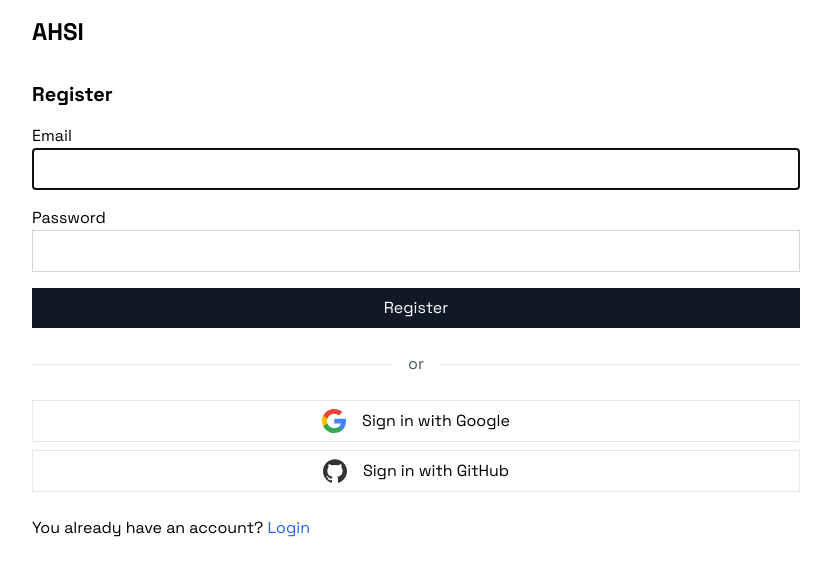
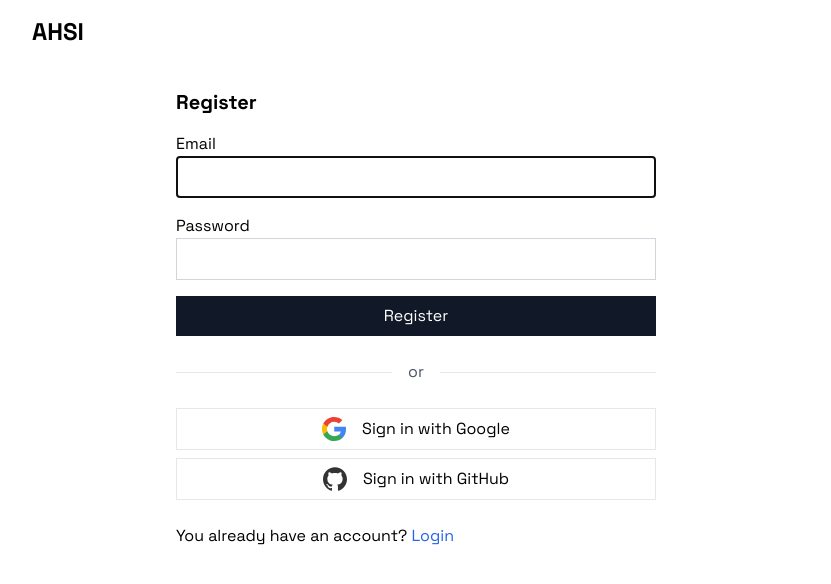
Before and after one commit to nelrnd/social-media, a Next.js app: page /register in a window 1280 px wide. Shown: the top 584 px of the page, without its empty margins (224-1055 px from the left). Built offline with nearby package versions, Linux system fonts and the light colour scheme.

Commit message:
Reduce login and register form width

```diff
--- a/app/(auth)/login/page.tsx
+++ b/app/(auth)/login/page.tsx
@@ -5,7 +5,7 @@ import SocialLogin from "@/app/ui/social-login"
 export default function LoginPage() {
   return (
     <main>
-      <div className="max-w-[50rem] m-auto p-4 space-y-6">
+      <div className="max-w-[32rem] m-auto p-4 pt-6 space-y-6">
         <LoginForm />
         <SocialLogin />
         <p>
--- a/app/(auth)/register/page.tsx
+++ b/app/(auth)/register/page.tsx
@@ -5,7 +5,7 @@ import SocialLogin from "@/app/ui/social-login"
 export default function RegisterPage() {
   return (
     <main>
-      <div className="max-w-[50rem] m-auto p-4 space-y-6">
+      <div className="max-w-[32rem] m-auto p-4 pt-6 space-y-6">
         <RegisterForm />
         <SocialLogin />
         <p>
```
